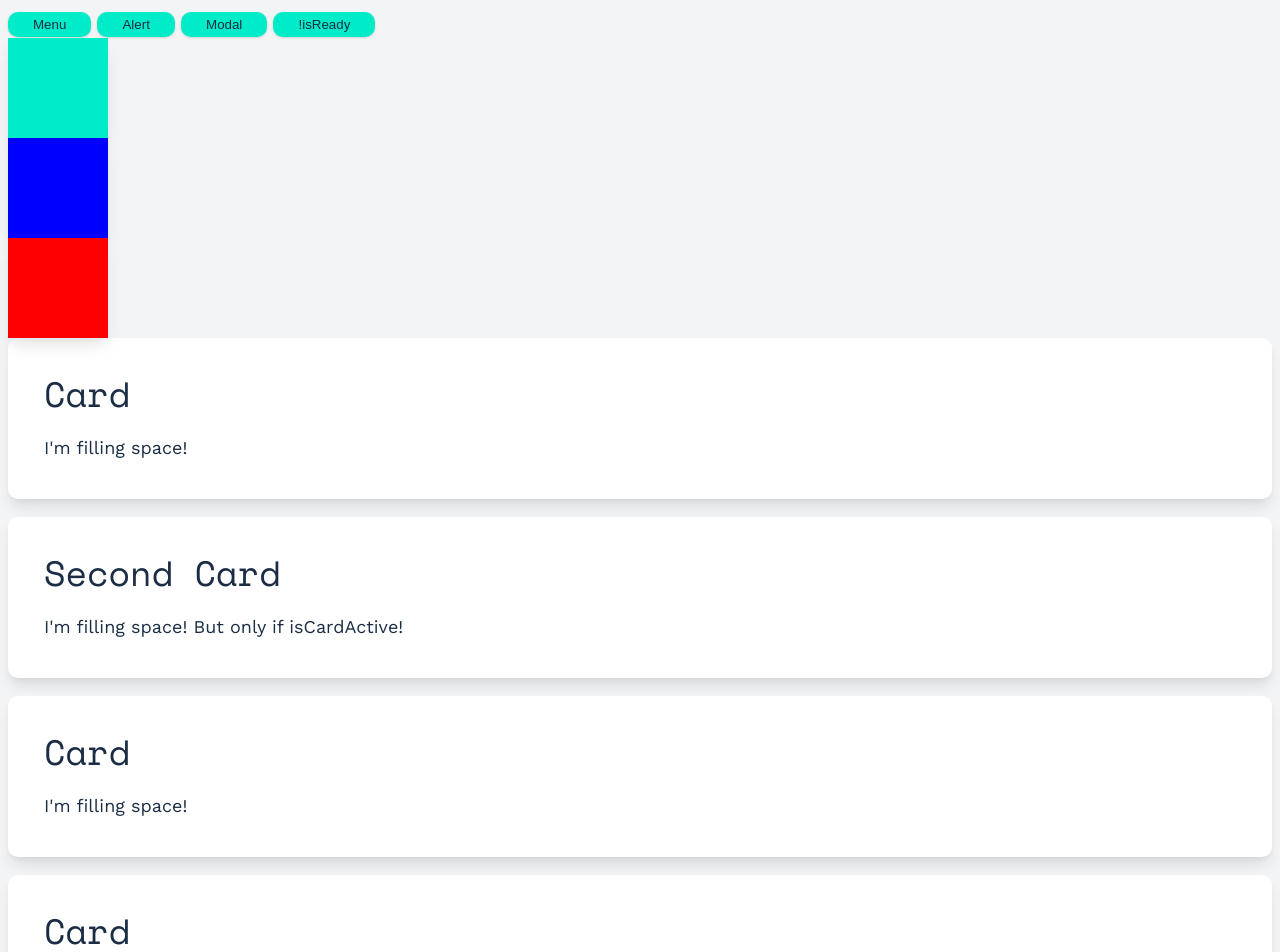
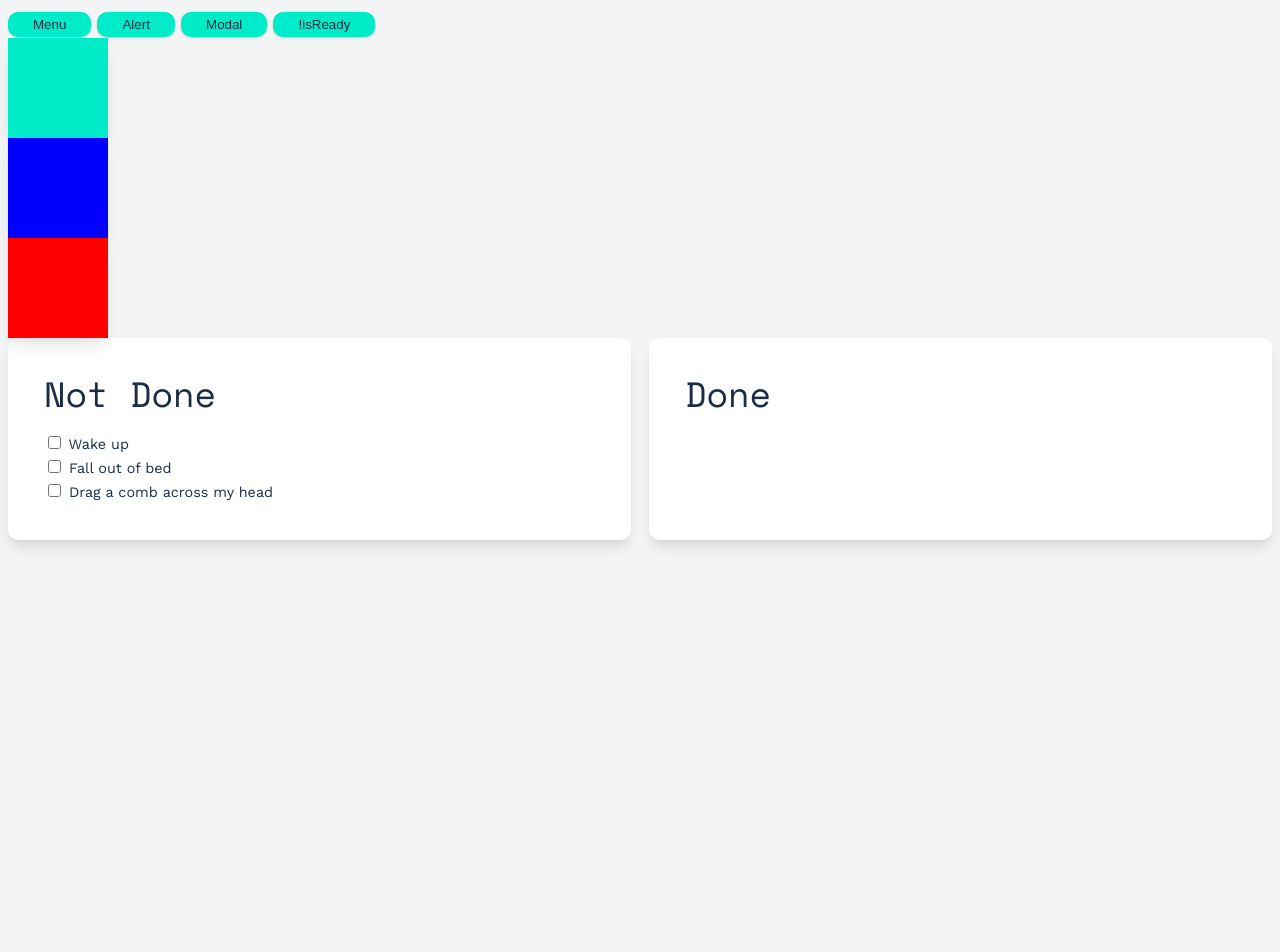
Before and after one commit to matthew-kelly/svelte-animation, a Svelte app: page / in a window 1280 px wide. Shown: the top 952 px of the page. After the commit the page ends 800 px from the top, so only its background shows below. Built offline with nearby package versions, Linux system fonts and the light colour scheme.

Commit message:
add crossfade and flip with Cross

```diff
--- a/src/App.svelte
+++ b/src/App.svelte
@@ -8,6 +8,7 @@
   import Toast from "./Toast.svelte";
   import Modal from "./Modal.svelte";
   import Box from "./Box.svelte";
+  import Cross from "./Cross.svelte";
   // Svelte transitions
   // ------------------
   // Fade - opacity
@@ -86,25 +87,11 @@
 
   <Box />
 
-  <div class="card">
+  <Cross />
+
+  <div class="card" class:hidden={!isCardActive}>
     <h3>Card</h3>
-    <p>I'm filling space!</p>
-  </div>
-  <div class="card" class:hidden={!isCardActive}>
-    <h3>Second Card</h3>
     <p>I'm filling space! But only if isCardActive!</p>
-  </div>
-  <div class="card">
-    <h3>Card</h3>
-    <p>I'm filling space!</p>
-  </div>
-  <div class="card">
-    <h3>Card</h3>
-    <p>I'm filling space!</p>
-  </div>
-  <div class="card">
-    <h3>Card</h3>
-    <p>I'm filling space!</p>
   </div>
 </main>
 
--- /dev/null
+++ b/src/Cross.svelte
@@ -0,0 +1,83 @@
+<script>
+  import { crossfade, fade } from "svelte/transition";
+  import { flip } from "svelte/animate";
+
+  let todo = [
+    {
+      id: 1,
+      isDone: false,
+      text: "Wake up",
+    },
+    {
+      id: 2,
+      isDone: false,
+      text: "Fall out of bed",
+    },
+    {
+      id: 3,
+      isDone: false,
+      text: "Drag a comb across my head",
+    },
+  ];
+
+  const [send, receive] = crossfade({
+    fallback: fade,
+  });
+</script>
+
+<div class="wrapper">
+  <div class="card">
+    <h3>Not Done</h3>
+    <ul>
+      {#each todo.filter((item) => !item.isDone) as item (item.id)}
+        <li
+          in:receive={{ key: item.id }}
+          out:send={{ key: item.id }}
+          animate:flip
+        >
+          <label>
+            <input type="checkbox" bind:checked={item.isDone} />
+            {item.text}
+          </label>
+        </li>
+      {/each}
+    </ul>
+  </div>
+
+  <div class="card">
+    <h3>Done</h3>
+    <ul>
+      {#each todo.filter((item) => item.isDone) as item (item.id)}
+        <li
+          in:receive={{ key: item.id }}
+          out:send={{ key: item.id }}
+          animate:flip
+        >
+          <label>
+            <input type="checkbox" bind:checked={item.isDone} />
+            {item.text}
+          </label>
+        </li>
+      {/each}
+    </ul>
+  </div>
+</div>
+
+<style>
+  .wrapper {
+    display: grid;
+    grid-template-columns: 1fr 1fr;
+    grid-gap: 1rem;
+  }
+
+  ul {
+    margin: 0;
+    padding: 0;
+    list-style-type: none;
+  }
+
+  li {
+    margin: 0;
+    padding: 0;
+  }
+</style>
```
